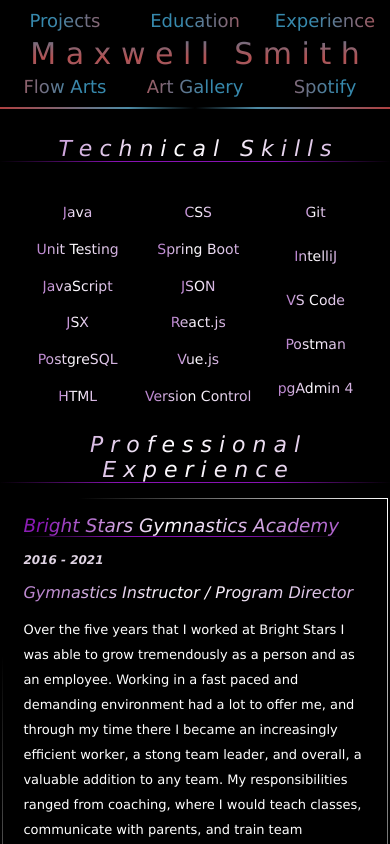
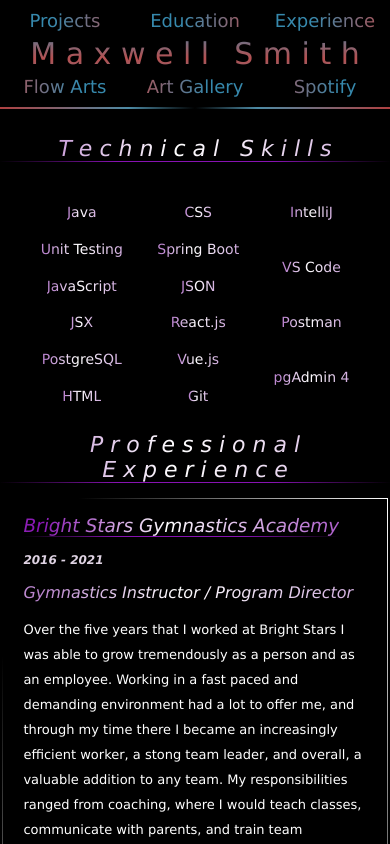
Before and after one commit to mxwllsmth/maxsmith, a React (Create React App) app: page /Experience in a window 390 px wide. Shown: the top 844 px of the page. Built offline with nearby package versions, Linux system fonts and the light colour scheme.

Commit message:
Responsive design bug fixes - v 4.1

```diff
--- a/src/components/Experience.js
+++ b/src/components/Experience.js
@@ -23,7 +23,6 @@ const Experience = props => {
             <p id="skill">JSON</p>
             <p id="skill">React.js</p>
             <p id="skill">Vue.js</p>
-            <p id="skill">Version Control</p>
             <p id="skill">Git</p>
             <p id="skill">IntelliJ</p>
             <p id="skill">VS Code</p>
--- a/src/styles/Experience.css
+++ b/src/styles/Experience.css
@@ -27,7 +27,7 @@
 #tSkillsContainer {
   display: flex;
   height: fit-content;
-  margin-top: 8%;
+  margin-top: 10%;
 }
 
 #techSkillsContainer {
@@ -40,11 +40,12 @@
   display: flex;
   flex-direction: column;
   margin-left: 8vw;
-  margin-top: 4%;
+  margin-top: 6%;
   font-size: 20px;
   flex-wrap: wrap;
-  height: 38vh;
-  width: 60vw;
+  height: 25vh;
+  width: 55vw;
+  overflow-x: scroll;
 }
 
 #skill {
```
